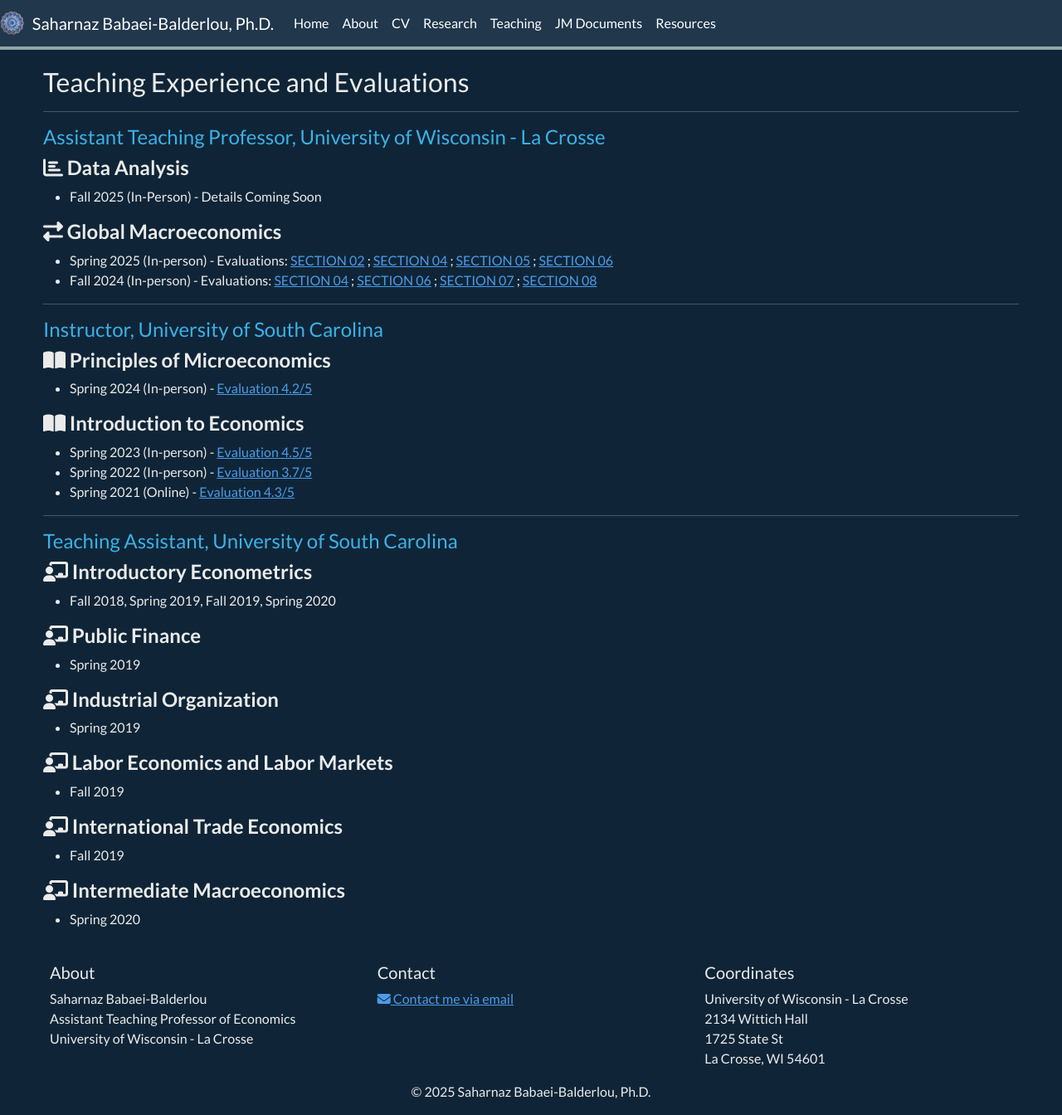
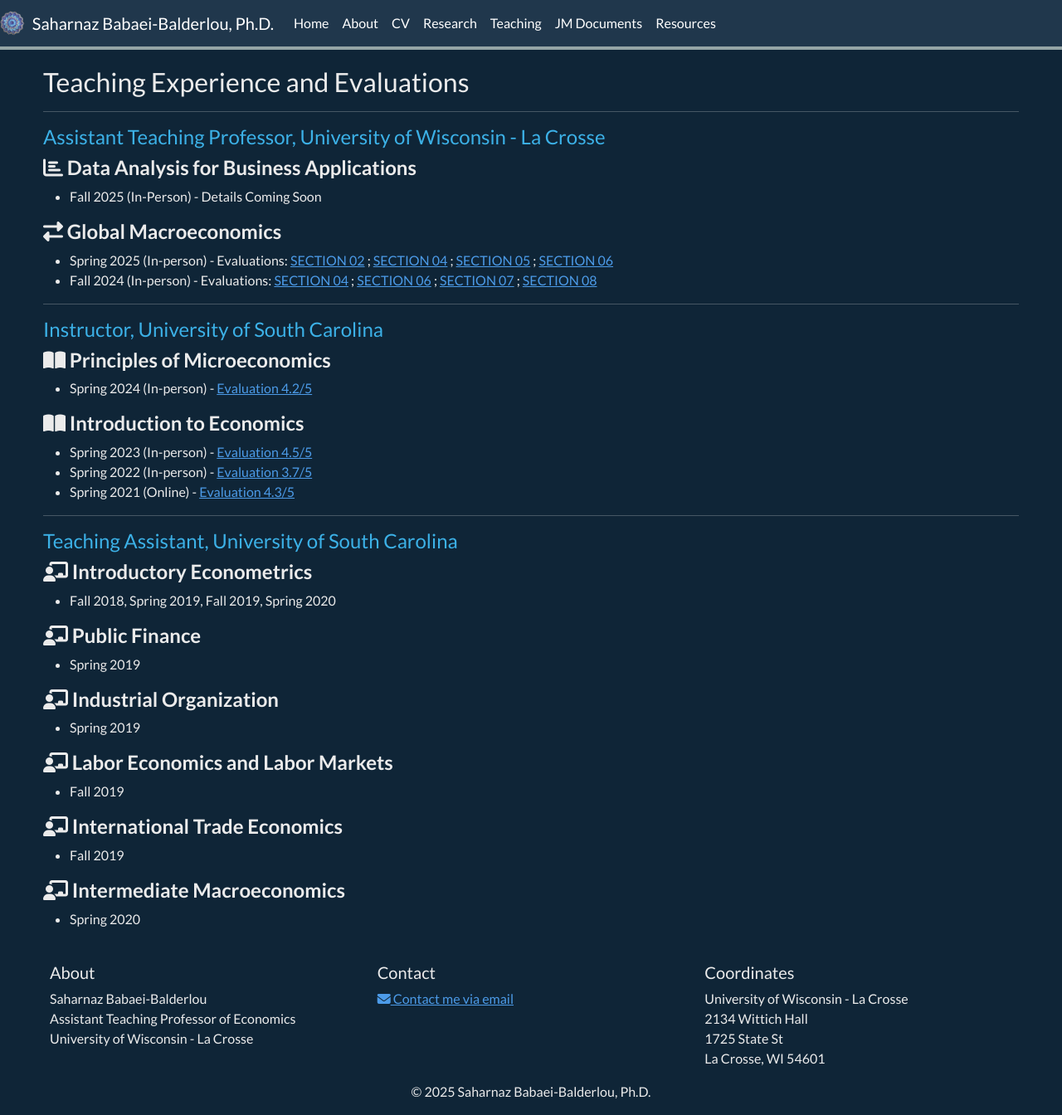
Before and after one commit to saharnazb/saharnazb.github.io, a Jekyll site: the page built from _pages/teching-experience.md, in a window 1280 px wide and 1344 px high. Shown: the whole window at 83% size. Built offline with Jekyll 4.4.1, drawn with Linux system fonts in a browser that asks for light colours; nearby versions of some CDN libraries; library files that are not in the unit come from our copies; a style sheet for code colours, icons or effects is not loaded.

Commit message:
Update teching-experience.md

```diff
--- a/_pages/teching-experience.md
+++ b/_pages/teching-experience.md
@@ -12,7 +12,7 @@
 <!-- First Block - Assistant Teaching Professor -->
 #### <span style="color: #3cb1e7;">Assistant Teaching Professor, University of Wisconsin - La Crosse</span>
 
-#### <i class="fas fa-chart-bar"></i> **Data Analysis**
+#### <i class="fas fa-chart-bar"></i> **Data Analysis for Business Applications**
 - Fall 2025 (In-Person) - Details Coming Soon
 
 #### <i class="fas fa-exchange-alt"></i> **Global Macroeconomics**
```
